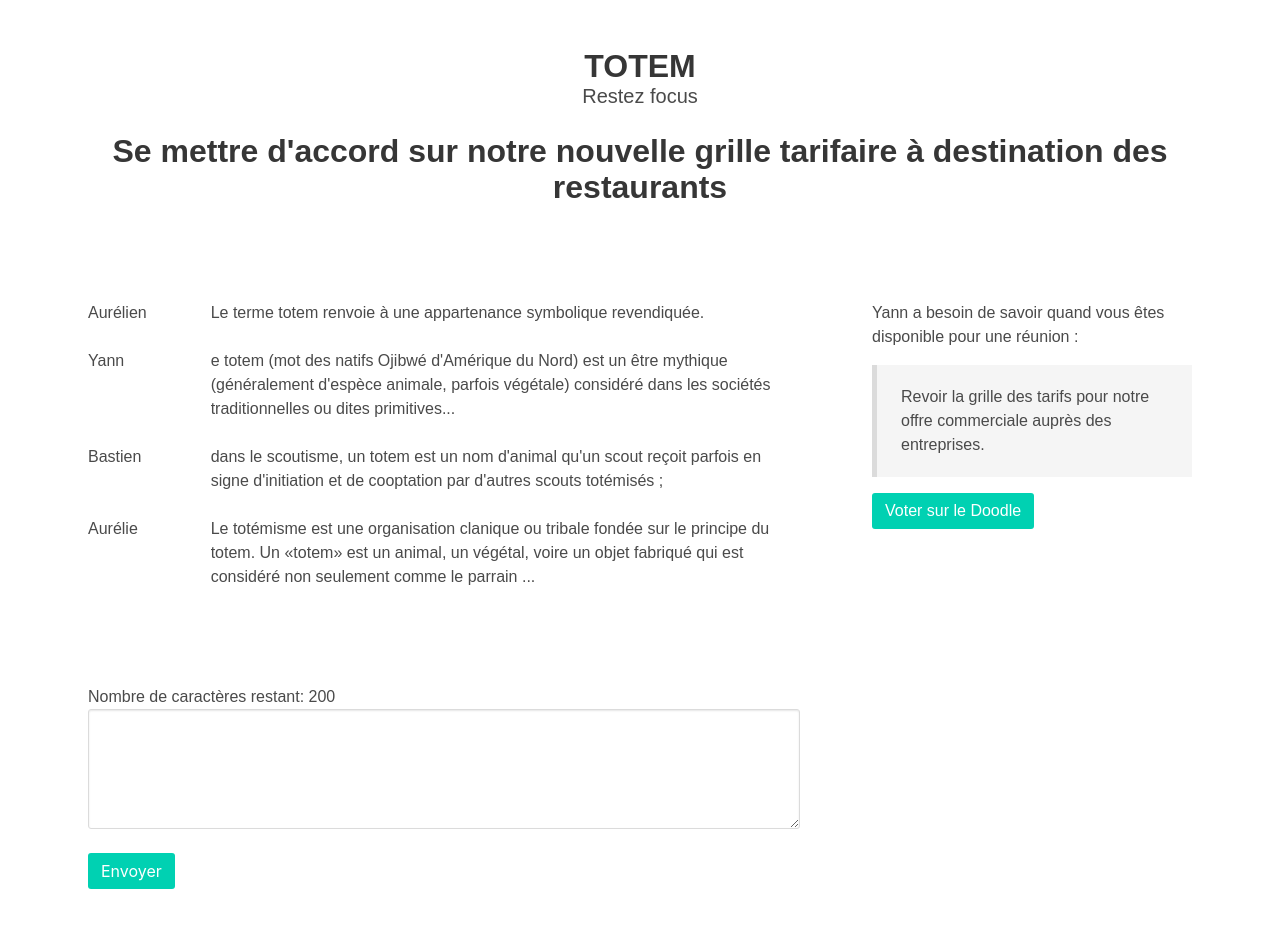
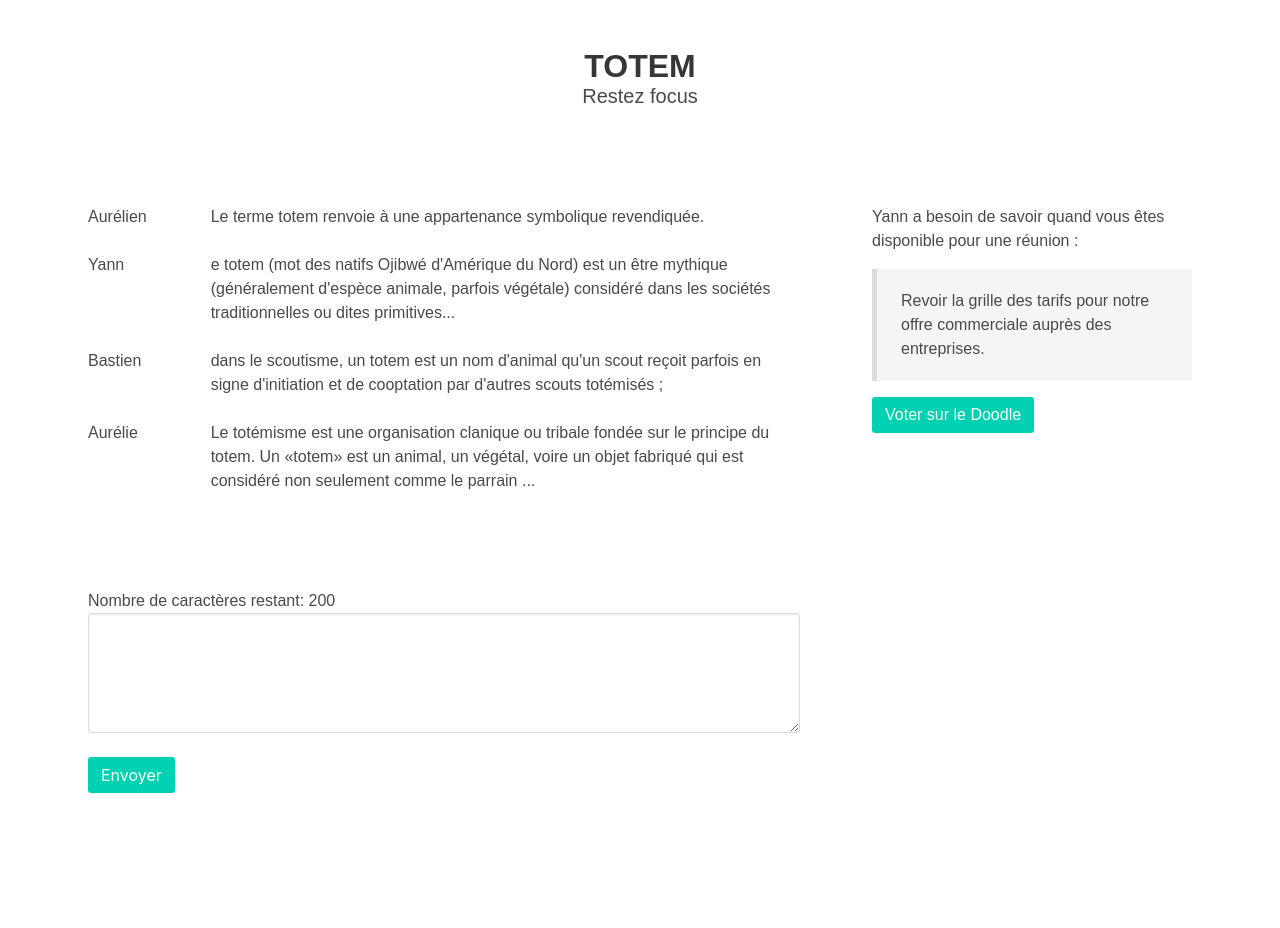
Before and after one commit to nyl-auster/totem, a React (Create React App) app: page / in a window 1280 px wide. Shown: the top 928 px of the page. After the commit the page ends 853 px from the top, so only its background shows below. Built offline with nearby package versions, Linux system fonts and the light colour scheme.

Commit message:
fix counter

```diff
--- a/src/components/Header.js
+++ b/src/components/Header.js
@@ -7,7 +7,7 @@ const Header = () => (
       <div class="container has-text-centered">
         <h1 class="title">TOTEM</h1>
         <h2 class="subtitle">Restez focus</h2>
-        <Subject />
+        {/* <Subject /> */}
       </div>
     </div>
   </section>
--- a/src/components/MessageForm.js
+++ b/src/components/MessageForm.js
@@ -11,7 +11,7 @@ class MessageForm extends React.Component {
   }
   handleChange(event) {
     this.setState({
-      count: this.state.count - 1,
+      count: this.countMax - event.target.value.length,
       message: event.target.value
     });
   }
@@ -31,6 +31,7 @@ class MessageForm extends React.Component {
       <div className="section">
         <div>Nombre de caractères restant: {this.state.count}</div>
         <textarea
+          maxLength={this.countMax}
           value={this.state.message}
           onChange={this.handleChange.bind(this)}
           className="textarea"
```
